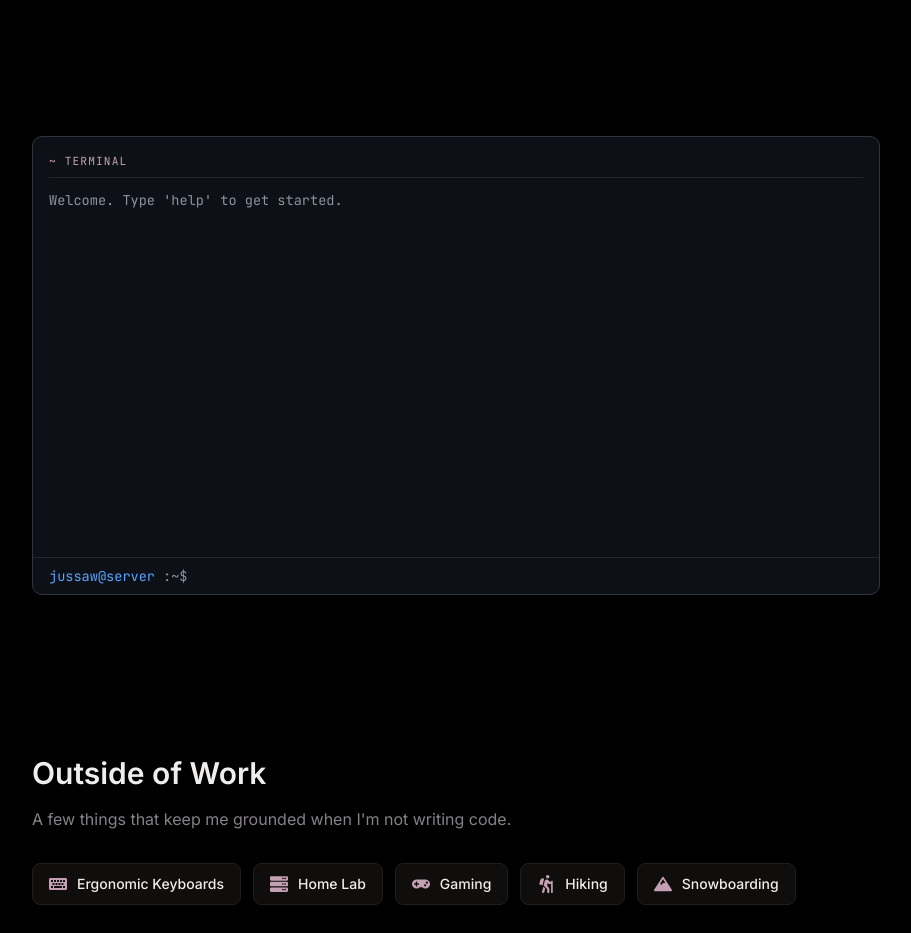
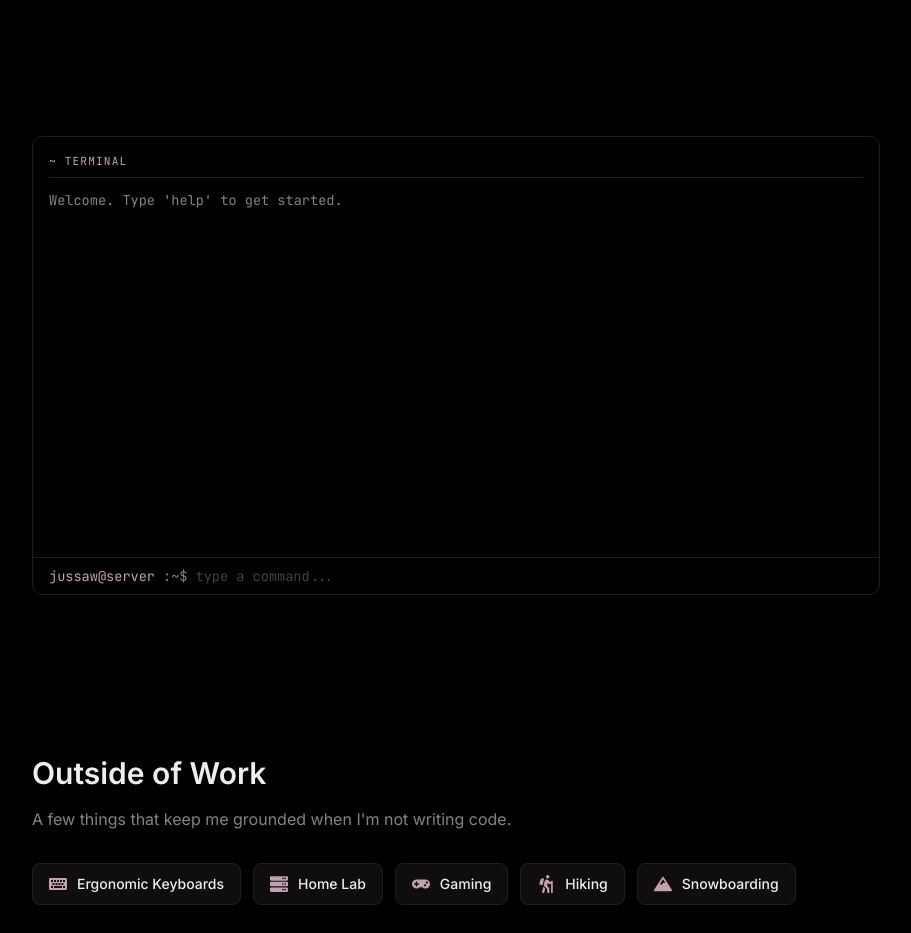
Before and after one commit to jussaw/jussaw-app, a Next.js app in the folder web/: page / in a window 1280 px wide. Shown: the part 3740-4673 px from the top of the page, without its empty margins (184-1095 px from the left). Built offline with nearby package versions, Linux system fonts and the light colour scheme.

Commit message:
feat: apply Terminal.module.css classes, replace hardcoded hex colors

```diff
--- a/web/src/components/sections/Terminal.tsx
+++ b/web/src/components/sections/Terminal.tsx
@@ -4,6 +4,7 @@ import { useEffect, useRef, useState } from 'react';
 import { siteContent } from '@/data/content';
 import SectionWrapper from '@/components/ui/SectionWrapper';
 import { useTabCompletion } from '@/hooks/useTabCompletion';
+import styles from './Terminal.module.css';
 
 type Line = { type: 'input' | 'output'; text: string };
 
@@ -96,48 +97,27 @@ let response: string;
 
   return (
     <SectionWrapper id="terminal">
-      <div
-        style={{
-          background: '#0d1117',
-          border: '1px solid #30363d',
-          borderRadius: '10px',
-          overflow: 'hidden',
-          fontFamily: 'var(--font-jbmono, monospace)',
-          fontSize: '0.85rem',
-          color: '#c9d1d9',
-        }}
-      >
+      <div className={styles.container}>
         {/* Scrollable output */}
-        <div ref={outputRef} style={{ overflowY: 'auto', padding: '1rem', height: '420px' }}>
+        <div ref={outputRef} className={styles.output}>
           {/* Inline label — no separate toolbar */}
-          <div
-            style={{
-              color: 'var(--color-accent)',
-              fontSize: '0.7rem',
-              letterSpacing: '0.1em',
-              textTransform: 'uppercase',
-              fontFamily: 'var(--font-jbmono, monospace)',
-              borderBottom: '1px solid #21262d',
-              paddingBottom: '0.5rem',
-              marginBottom: '0.75rem',
-            }}
-          >
+          <div className={styles.header}>
             ~ terminal
           </div>
           {lines.map((line, i) => (
-            <div key={i} style={{ marginBottom: '0.25rem', lineHeight: 1.6 }}>
+            <div key={i} className={styles.line}>
               {line.type === 'input' ? (
                 <div>
-                  <span aria-hidden="true" style={{ color: '#58a6ff' }}>
+                  <span aria-hidden="true" className={styles.prompt}>
                     jussaw@server
                   </span>
-                  <span aria-hidden="true" style={{ color: '#8b949e' }}>
+                  <span aria-hidden="true" className={styles.promptPath}>
                     :~${' '}
                   </span>
                   <span>{line.text}</span>
                 </div>
               ) : (
-                <div style={{ color: '#8b949e', whiteSpace: 'pre-wrap' }}>
+                <div className={styles.lineOutput}>
                   {line.text}
                 </div>
               )}
@@ -146,23 +126,16 @@ let response: string;
         </div>
 
         {/* Input row */}
-        <div
-          style={{
-            padding: '0.5rem 1rem',
-            borderTop: '1px solid #21262d',
-            display: 'flex',
-            alignItems: 'center',
-            gap: '0.5rem',
-          }}
-        >
-          <span aria-hidden="true" style={{ color: '#58a6ff' }}>
+        <div className={styles.inputRow}>
+          <span aria-hidden="true" className={styles.prompt}>
             jussaw@server
           </span>
-          <span aria-hidden="true" style={{ color: '#8b949e' }}>
+          <span aria-hidden="true" className={styles.promptPath}>
             :~$
           </span>
           <input
             aria-label="Terminal input"
+            placeholder="type a command..."
             value={input}
             onChange={(e) => {
               reset();
@@ -176,15 +149,7 @@ let response: string;
                 runCommand(input);
               }
             }}
-            style={{
-              flex: 1,
-              background: 'transparent',
-              border: 'none',
-              outline: 'none',
-              color: '#c9d1d9',
-              fontFamily: 'inherit',
-              fontSize: 'inherit',
-            }}
+            className={styles.inputField}
           />
         </div>
       </div>
```
